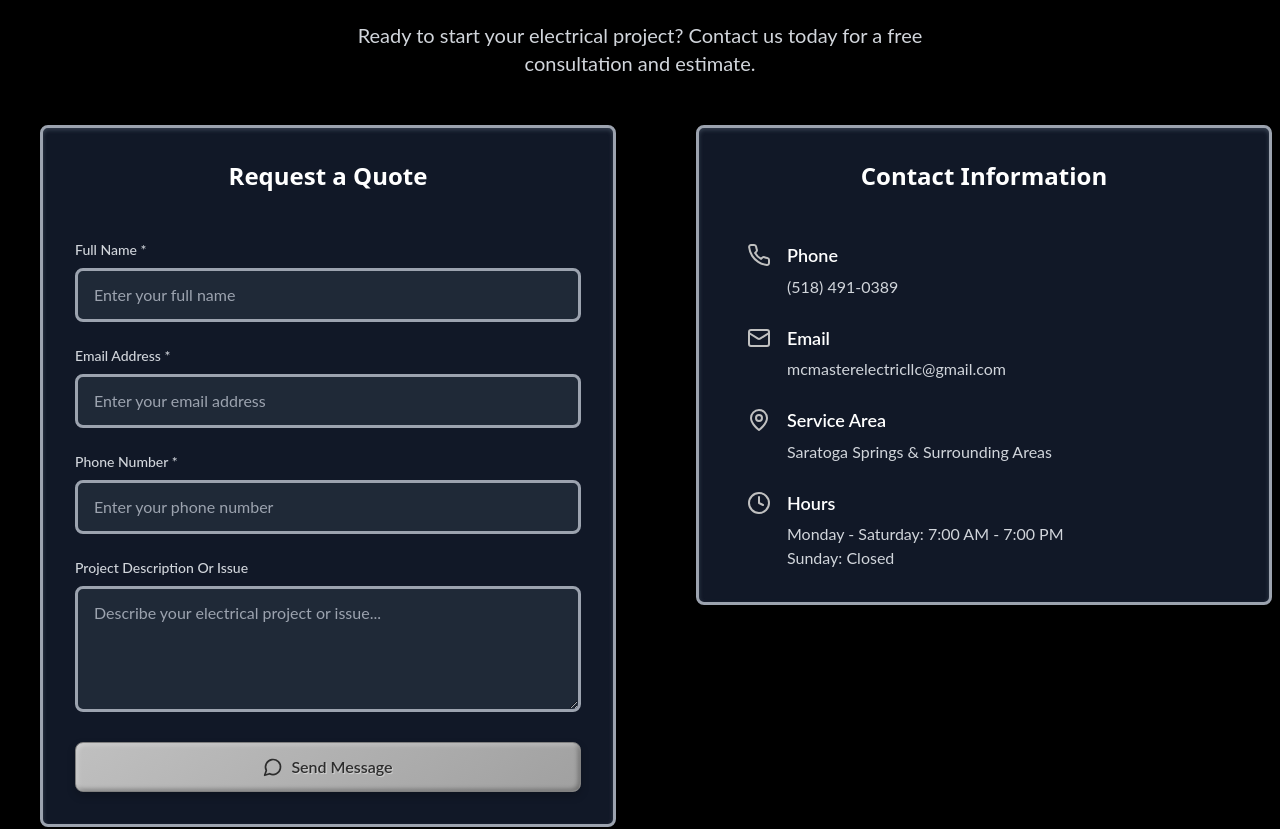
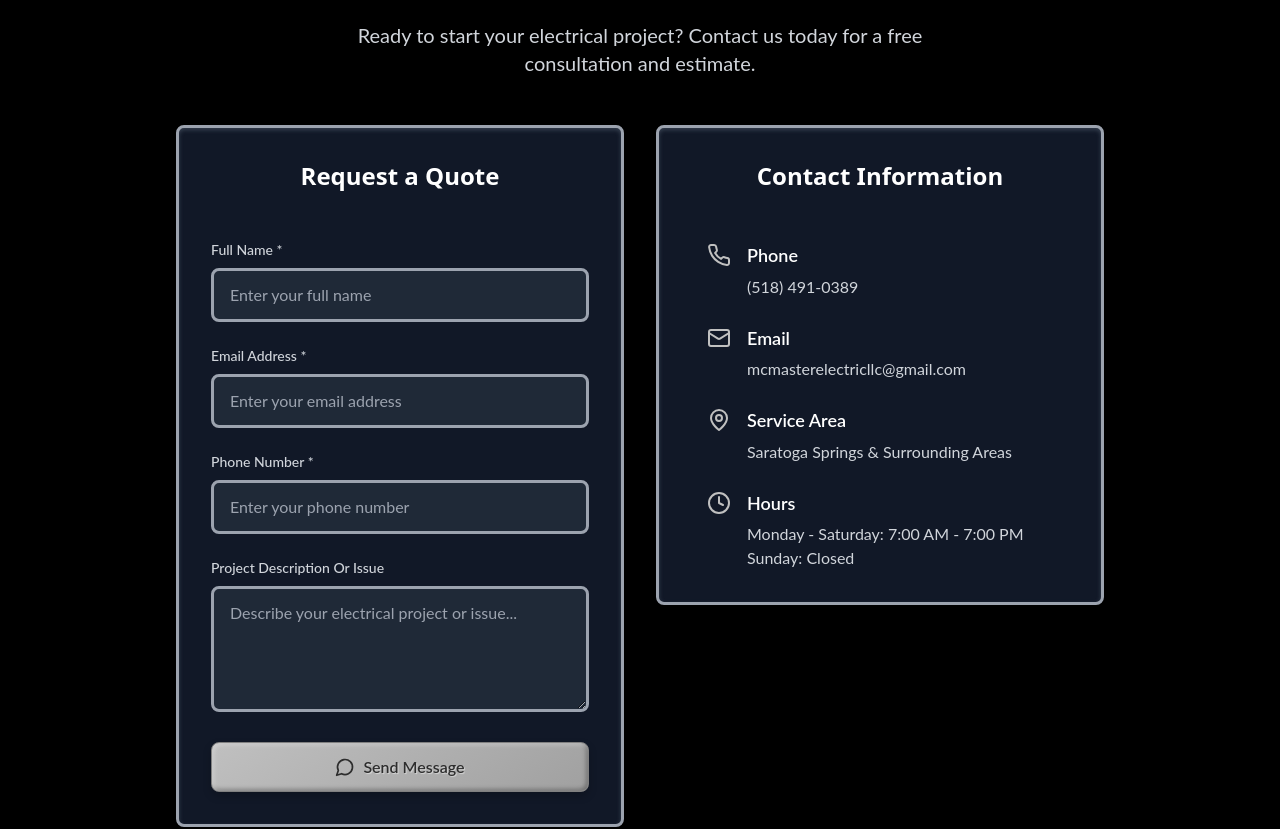
Before and after one commit to McMasters-electric/Website, a React (Vite) app: page / in a window 1280 px wide. Shown: the part 3354-4183 px from the top of the page. Built offline with nearby package versions, Linux system fonts and the light colour scheme; a web font is replaced by a local one.

Commit message:
Updated Contact.tsx

```diff
--- a/src/components/Contact.tsx
+++ b/src/components/Contact.tsx
@@ -64,9 +64,9 @@ const Contact: React.FC = () => {
           </p>
         </div>
 
-        <div className="grid grid-cols-1 lg:grid-cols-2 gap-12 lg:gap-16">
+        <div className="flex flex-wrap justify-center items-start gap-8 px-4">
           {/* Request a Quote */}
-          <div className="max-w-xl w-full mx-auto mx-4 md:mx-6">
+          <div className="max-w-md w-full">
             <div className="bg-gray-900 p-6 md:p-8 rounded-lg border-[3px] border-gray-400 shadow-inner shadow-gray-700
                             transform transition-all duration-300 hover:shadow-3xl">
               <h3 className="text-2xl font-semibold mb-6 text-white text-center">Request a Quote</h3>
@@ -159,7 +159,7 @@ const Contact: React.FC = () => {
           </div>
 
           {/* Contact Information */}
-          <div className="max-w-xl w-full mx-auto mx-4 md:mx-6">
+          <div className="max-w-md w-full">
             <div className="bg-gray-900 p-6 md:p-8 rounded-lg border-[3px] border-gray-400 shadow-inner shadow-gray-700
                             transform transition-all duration-300 hover:shadow-3xl">
               <h3 className="text-2xl font-semibold mb-6 text-white text-center">Contact Information</h3>
```
